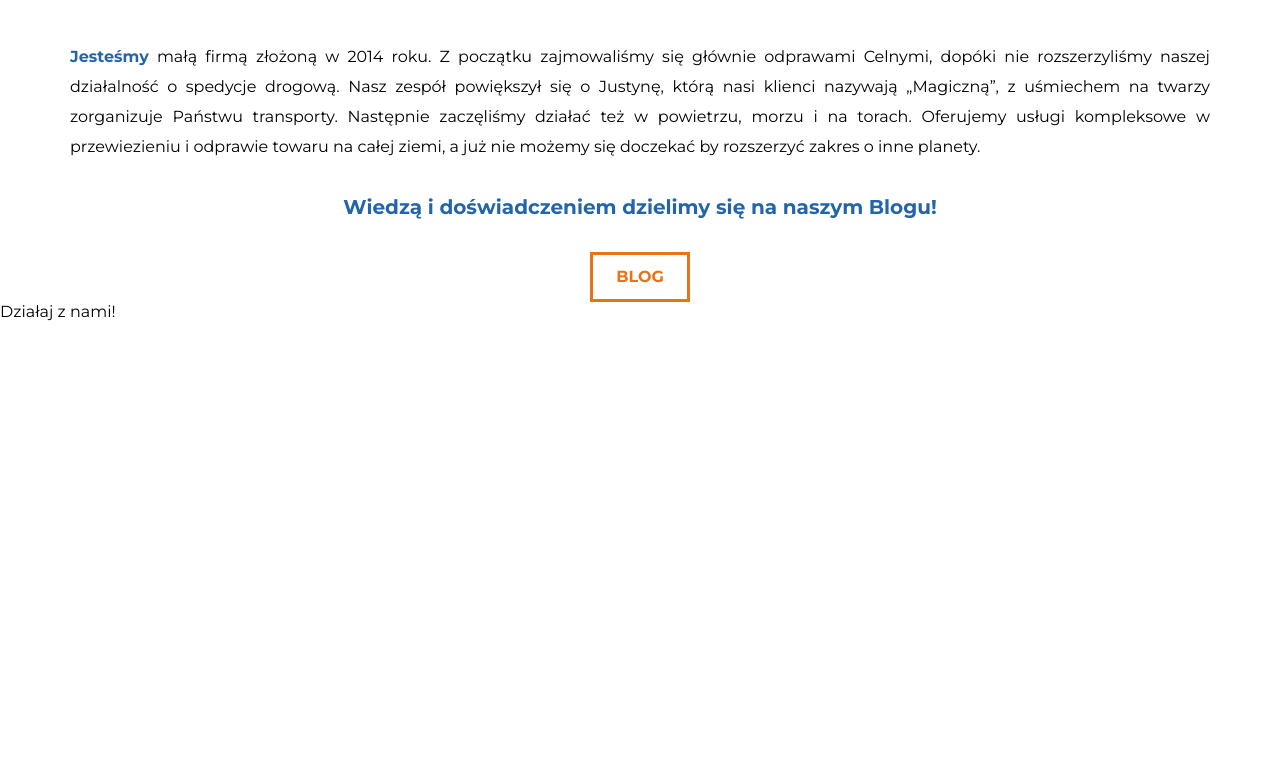
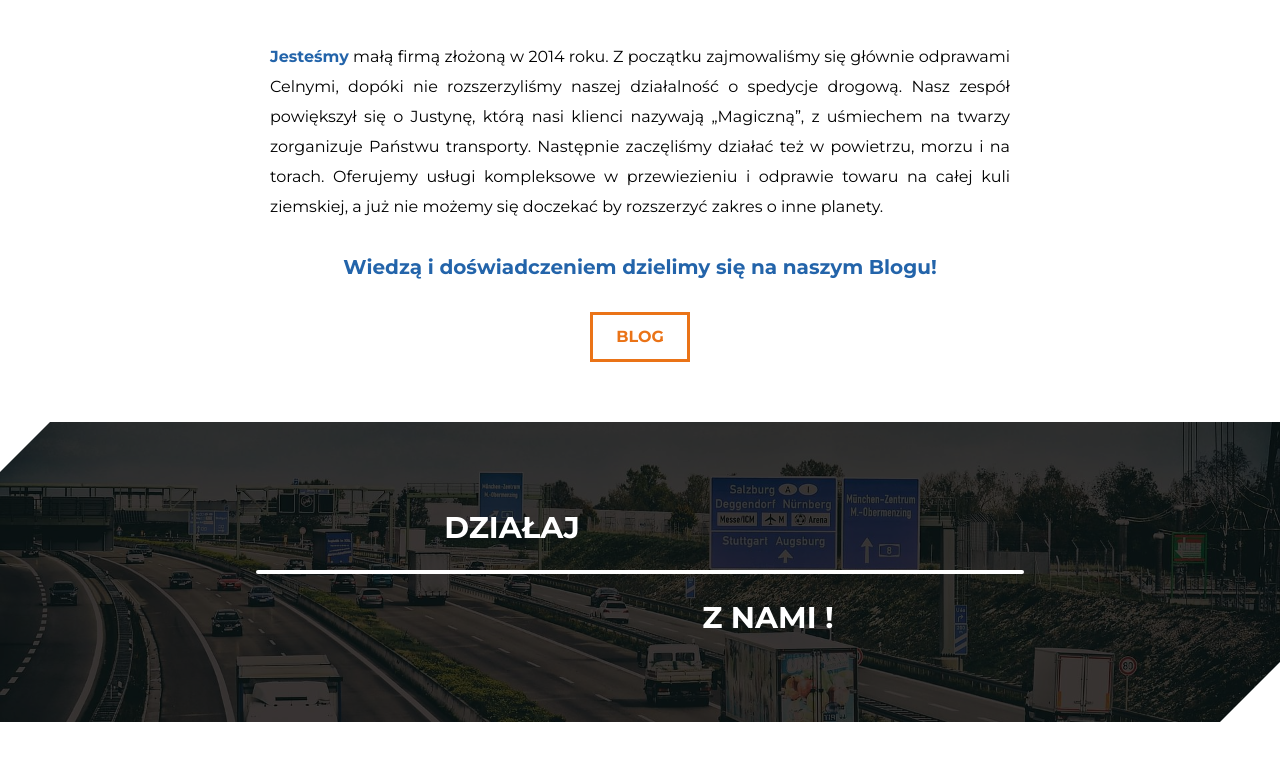
Before and after one commit to MrMizus/CargoSadService, a website: page index.html in a window 1280 px wide. Shown: the part 1122-1882 px from the top of the page. Before the commit the page ends 1538 px from the top, so only its background shows below. Drawn offline with Linux system fonts and the light colour scheme.

Commit message:
added banner

```diff
--- a/index.html
+++ b/index.html
@@ -35,6 +35,7 @@
         <a class="header__link">
             usługi
         </a>
+        <div class="arrow arrow-right"></div>
     </header>
 
     <main>
@@ -48,13 +49,15 @@
             <div class="about-us__box wrapper">
                 <div class="about-us__img"></div>
                 <div class="about-us__content">
-                    <p class="about-us__content-text"><span>Jesteśmy</span> małą firmą złożoną w 2014 roku. Z początku zajmowaliśmy się głównie odprawami Celnymi,
+                    <p class="about-us__content-text"><span>Jesteśmy</span> małą firmą złożoną w 2014 roku. Z początku
+                        zajmowaliśmy się głównie odprawami Celnymi,
                         dopóki nie rozszerzyliśmy naszej działalność o spedycje drogową. Nasz zespół powiększył się o
                         Justynę, którą nasi klienci nazywają „Magiczną”, z uśmiechem na twarzy zorganizuje Państwu
                         transporty. Następnie zaczęliśmy działać też w powietrzu, morzu i na torach. Oferujemy usługi
-                        kompleksowe w przewiezieniu i odprawie towaru na całej ziemi, a już nie możemy się doczekać by
+                        kompleksowe w przewiezieniu i odprawie towaru na całej kuli ziemskiej, a już nie możemy się
+                        doczekać by
                         rozszerzyć zakres o inne planety.<br><br>
-                        <p class="about-us__content-blog">Wiedzą i doświadczeniem dzielimy się na naszym Blogu!</p>
+                    <p class="about-us__content-blog">Wiedzą i doświadczeniem dzielimy się na naszym Blogu!</p>
                     </p>
 
                 </div>
@@ -63,11 +66,15 @@
             </div>
         </section>
 
-        <div class="hero">
-            <div class="hero__img"></div>
-            <div class="hero__shadow"></div>
-            <div class="hero__text">
-                <p>Działaj z nami!</p>
+        <div class="banner">
+            <div class="arrow arrow-left"></div>
+            <div class="arrow arrow-right"></div>
+            <div class="banner__hero-img"></div>
+            <div class="banner__hero-shadow"></div>
+            <div class="banner__line"></div>
+            <div class="banner__text">
+                <p class="banner__text-do">Działaj</p>
+                <p class="banner__text-us">z nami !</p>
             </div>
         </div>
 
--- /dev/null
+++ b/src/sass/_animation.scss
@@ -0,0 +1,11 @@
+@keyframes arrowMove {
+    from {
+        left: -60%;
+        top: 160%;
+    }
+
+    to {
+        left: 160%;
+        top: -60%;
+    }
+}
--- a/src/sass/style.scss
+++ b/src/sass/style.scss
@@ -1,5 +1,6 @@
 @import './colors';
 @import './mixins';
+@import './animation';
 
 *,
 *::before,
@@ -22,8 +23,25 @@ body {
 
 .wrapper {
 	margin: 0 auto;
-	max-width: 1200px;
+	max-width: 800px;
 	width: 100%;
+}
+.arrow {
+	position: absolute;
+	border-top: 60px transparent;
+	z-index: 10;
+}
+.arrow-left {
+	top: 0;
+	border-top: 50px transparent;
+	border-bottom: 50px solid transparent;
+	border-left: 50px solid $pure-white;
+}
+.arrow-right {
+	bottom: 0;
+	right: 0;
+	border-bottom: 60px solid $pure-white;
+	border-left: 60px solid transparent;
 }
 
 .section-header {
@@ -102,7 +120,6 @@ body {
 }
 
 .header {
-
 	position: relative;
 	&__hero {
 		width: 100%;
@@ -198,6 +215,59 @@ body {
 	}
 }
 
-.hero {
+.banner {
+	position: relative;
+	margin: 60px 0;
+	width: 100%;
+	height: 300px;
+	background-color: $main-color;
+	color: $pure-white;
+	overflow: hidden;
 
+	&__hero-img {
+		@include heroImages('/dist/img/highway.jpg');
+		background-attachment: fixed;
+		width: 100%;
+		height: 100%;
+	}
+	&__hero-shadow {
+		position: absolute;
+		top: 0;
+		left: 0;
+		width: 100%;
+		height: 100vh;
+		background-color: rgba(0, 0, 0, 0.75);
+	}
+
+	&__line {
+		position: absolute;
+		top: 50%;
+		left: 50%;
+		transform: translate(-50%, -50%);
+		width: 60%;
+		height: 4px;
+		background-color: $pure-white;
+		border-radius: 8px;
+	}
+
+	&__text {
+		padding: 20px 40px;
+		text-transform: uppercase;
+		font-size: 3rem;
+		font-weight: bold;
+		z-index: 1;
+		&-do {
+			position: absolute;
+			top: 35%;
+			left: 40%;
+			transform: translate(-50%, -50%);
+		}
+
+		&-us {
+			position: absolute;
+			top: 65%;
+			left: 60%;
+			transform: translate(-50%, -50%);
+		}
+	}
 }
```
Also changed, not shown: dist/css/style.min.css, dist/img/city.jpg (added), dist/img/handshake.jpg (added), dist/img/highway.jpg (added), src/img/city.jpg (added), src/img/handshake.jpg (added), src/img/highway.jpg (added), 1 other file.
